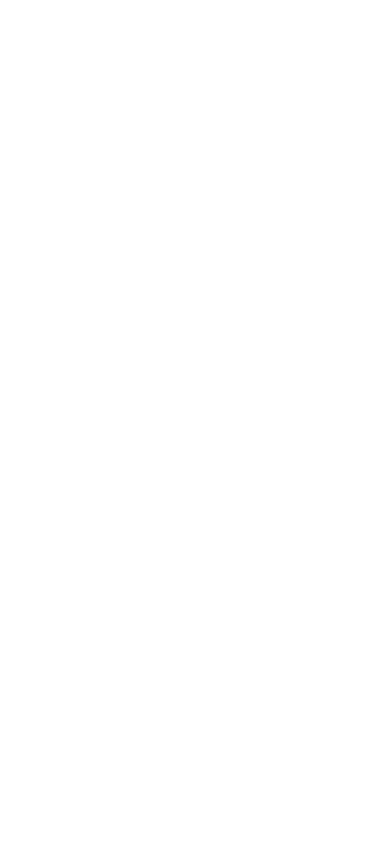
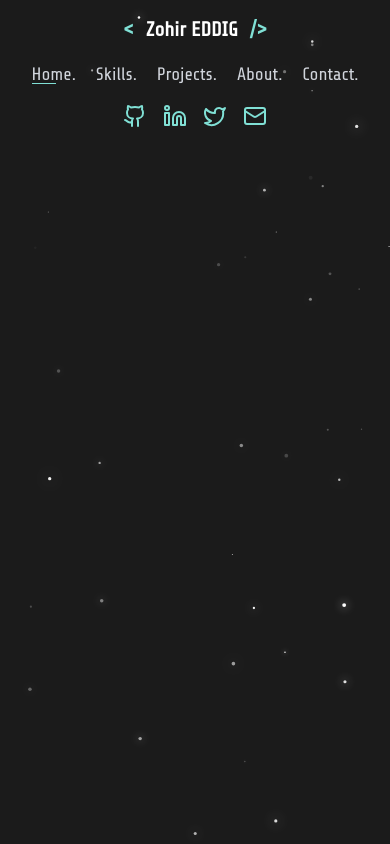
Before and after one commit to ZohirEDDIG/zohir-eddig-portfolio, a Next.js app: page / in a window 390 px wide. Built offline with nearby package versions, Linux system fonts and the light colour scheme.

Commit message:
Add main font, colors, galaxy background and finish header

```diff
--- a/src/app/globals.css
+++ b/src/app/globals.css
@@ -1 +1,25 @@
+@import url(https://fonts.googleapis.com/css?family=Share+Tech:regular);
+
 @import 'tailwindcss';
+
+@theme {
+    --color-primary: #1b1b1b;
+    --color-secondary: #80e0d5;
+    --color-tertiary: #333;
+}
+
+@layer components {
+    .underline-secondary {
+        @apply relative after:content-[''] after:bg-secondary after:w-0 after:h-px after:absolute after:bottom-0 after:left-0
+                after:transition-[width] after:duration-300 after:ease-in-out;
+    }
+
+    .drop-shadow-secondary {
+        @apply  transition-shadow duration-300 ease-in-out hover:drop-shadow-[0_0_0.75rem_var(--color-secondary)];
+    }
+}
+
+body {
+    background-color: var(--color-primary);
+    font-family: 'Share Tech';
+}
--- a/src/app/layout.tsx
+++ b/src/app/layout.tsx
@@ -1,10 +1,15 @@
+import Header from '@/components/layout/Header';
+import GalaxyBackground from '@/components/design/GalaxyBackground';
+
 import './globals.css';
 
 export default function RootLayout({ children }: Readonly<{ children: React.ReactNode }>) {
     return (
         <html lang='en'>
             <body>
+                <Header />
                 {children}
+                <GalaxyBackground />
             </body>
         </html>
     );
--- /dev/null
+++ b/src/components/design/GalaxyBackground.tsx
@@ -0,0 +1,97 @@
+'use client';
+
+import { useRef, useEffect} from 'react';
+
+type Star = {
+  x: number;
+  y: number;
+  radius: number;
+  opacity: number;
+  speedX: number;
+  speedY: number;
+  glow: number;
+  flickerDir: number;
+};
+
+const GalaxyBackground = () => {
+    const canvasRef = useRef<HTMLCanvasElement | null>(null);
+    const stars = useRef<Star[]>([]);
+
+    useEffect(() => {
+        const canvas = canvasRef.current;
+        if(!canvas) return;
+
+        const ctx = canvas.getContext('2d');
+        if(!ctx) return;
+
+        canvas.width = window.innerWidth;
+        canvas.height = window.innerHeight;
+
+        const numStars = 40;
+
+        const createStars = () => {
+            stars.current = Array.from({ length: numStars }).map(() => ({
+                x: Math.random() * canvas.width,
+                y: Math.random() * canvas.height,
+                radius: Math.random() * 1.5 + 0.5,
+                opacity: Math.random(),
+                speedX: (Math.random() - 0.5) * 0.05,
+                speedY: (Math.random() - 0.5) * 0.05,
+                glow: Math.random() * 15 + 5,
+                flickerDir: Math.random() > 0.5 ? 1 : -1,
+            }));
+        };
+
+        createStars();
+
+        const draw = () => {
+            ctx.clearRect(0, 0, canvas.width, canvas.height);
+
+            for (const star of stars.current) {
+                // Flickering
+                star.opacity += star.flickerDir * 0.005;
+                if (star.opacity <= 0.1 || star.opacity >= 1) {
+                    star.flickerDir *= -1;
+                }
+
+                // Movement
+                star.x += star.speedX;
+                star.y += star.speedY;
+
+                // Wrap around edges
+                if (star.x < 0) star.x = canvas.width;
+                if (star.x > canvas.width) star.x = 0;
+                if (star.y < 0) star.y = canvas.height;
+                if (star.y > canvas.height) star.y = 0;
+
+                ctx.beginPath();
+                ctx.arc(star.x, star.y, star.radius, 0, Math.PI * 2, false);
+                ctx.fillStyle = `rgba(255, 255, 255, ${star.opacity})`;
+                ctx.shadowColor = '#ffffff';
+                ctx.shadowBlur = star.glow;
+                ctx.fill();
+            }
+
+            requestAnimationFrame(draw);
+        };
+
+        draw();
+
+        const handleResize = () => {
+            canvas.width = window.innerWidth;
+            canvas.height = window.innerHeight;
+            createStars(); // recreate stars for new size
+        };
+
+        window.addEventListener('resize', handleResize);
+        return () => {
+            window.removeEventListener('resize', handleResize);
+        };
+    }, []);
+
+    return (
+        <canvas ref={canvasRef} className='fixed top-0 left-0 w-full h-full -z-10'/>
+    );
+};
+
+export default GalaxyBackground;
--- /dev/null
+++ b/src/components/layout/Header.tsx
@@ -0,0 +1,102 @@
+'use client';
+
+import { usePathname } from 'next/navigation';
+import Link from 'next/link';
+
+import { Github, Linkedin, Twitter, Mail } from 'lucide-react';
+
+const Header = () => {
+    const pathname = usePathname();
+
+    return (
+        <header>
+
+            <div className='container p-4 mx-auto border-gray-300 flex flex-col md:flex-row items-center justify-between gap-y-4'>
+
+                {/* Logo */}
+                <Link className='text-xl font-bold flex items-center gap-x-3' href='/'>
+
+                    <span className='text-secondary'>{'<'}</span>
+
+                    <span className='text-white'>Zohir EDDIG</span>
+
+                    <span className='text-secondary'>{'/>'}</span>
+
+                </Link>
+
+                {/* Navigation */}
+                <nav>
+
+                    <ul className='flex items-center gap-x-5 xl:gap-x-10'>
+
+                        <li><Link className={`text-gray-300 text-lg underline-secondary ${pathname === '/' ? 'after:w-6' : 'hover:after:w-6'}`} href='/'>Home.</Link></li>
+
+                        <li><Link className={`text-gray-300 text-lg underline-secondary ${pathname === '/skills' ? 'after:w-6' : 'hover:after:w-6'}`} href='/skills'>Skills.</Link></li>
+
+                        <li><Link className={`text-gray-300 text-lg underline-secondary ${pathname === '/projects' ? 'after:w-6' : 'hover:after:w-6'}`} href='/projects'>Projects.</Link></li>
+
+                        <li><Link className={`text-gray-300 text-lg underline-secondary ${pathname === '/about' ? 'after:w-6' : 'hover:after:w-6'}`} href='/about'>About.</Link></li>
+
+                        <li><Link className={`text-gray-300 text-lg underline-secondary ${pathname === '/contact' ? 'after:w-6' : 'hover:after:w-6'}`} href='/contact'>Contact.</Link></li>
+
+                    </ul>
+
+                </nav>
+
+                {/* Socials */}
+                <div>
+
+                    <ul className='flex items-center gap-x-4 xl:gap-x-8'>
+
+                        <li>
+
+                            <a className='text-secondary text-lg drop-shadow-secondary ' href='https://github.com/ZohirEDDIG'>
+
+                                <Github />
+
+                            </a>
+
+                        </li>
+
+                        <li>
+
+                            <a className='text-secondary text-lg drop-shadow-secondary ' href='https://www.linkedin.com/in/zohir-eddig-628669317'>
+
+                                <Linkedin />
+
+                            </a>
+
+                        </li>
+
+                        <li>
+
+                            <a className='text-secondary text-lg drop-shadow-secondary ' href='https://x.com/zohireddig'>
+
+                                <Twitter />
+
+                            </a>
+
+                        </li>
+
+                        <li>
+
+                            <a className='text-secondary text-lg drop-shadow-secondary ' href='mailto:zohireddig.dev@gmail.com'>
+
+                                <Mail />
+
+                            </a>
+
+                        </li>
+
+
+                    </ul>
+
+                </div>
+
+            </div>
+
+        </header>
+    );
+};
+
+export default Header;
```
Also changed, not shown: package.json (+7 -6 lines), 1 other file (tests, documents, lock files or other folders).
